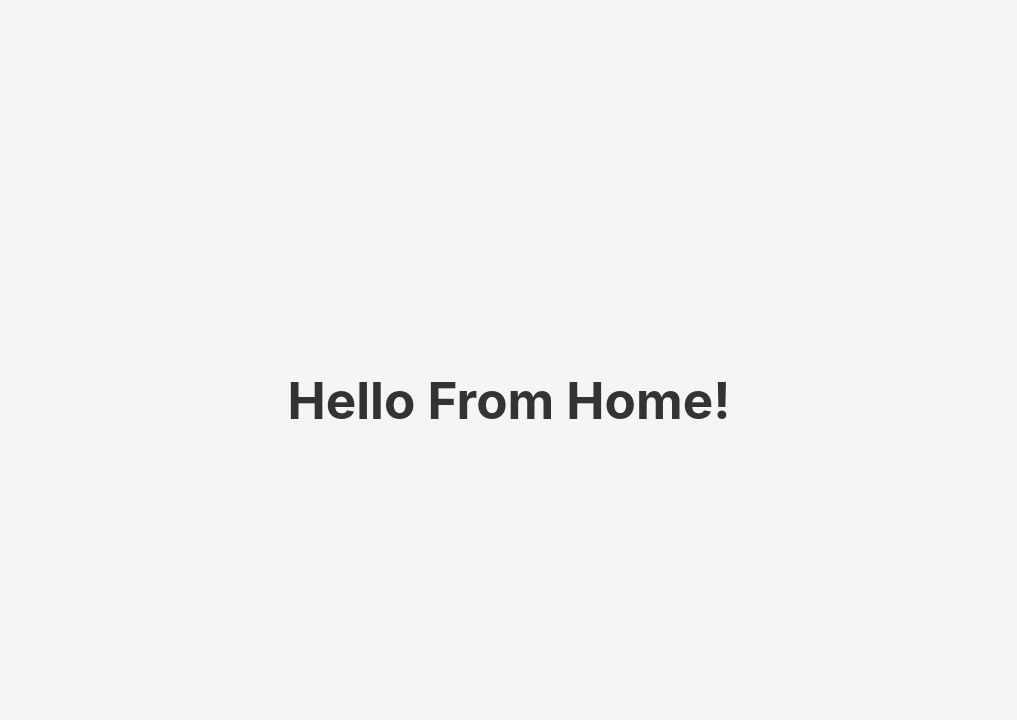
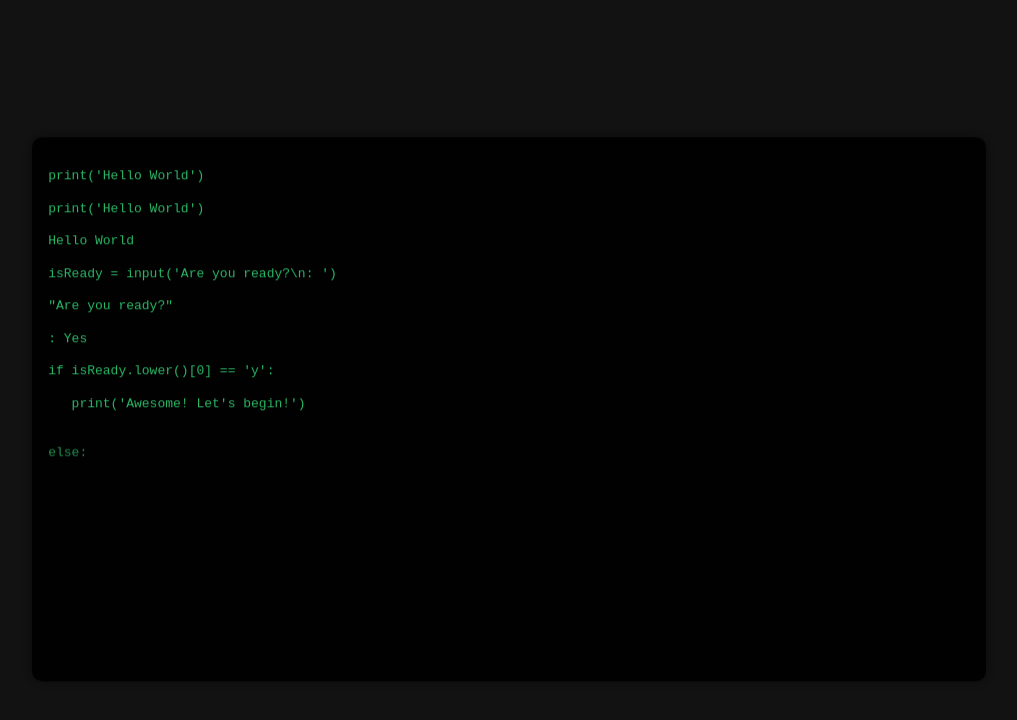
Before and after one commit to IsaiahSama/Portfolio, a React (Vite) app in the folder Isaiah_Portfolio/: page / in a window 1280 px wide. Shown: the top 720 px of the page, without its empty margins (131-1148 px from the left). Built offline with nearby package versions, Linux system fonts and the light colour scheme.

Commit message:
Created a landing page

```diff
--- a/Isaiah_Portfolio/src/app.css
+++ b/Isaiah_Portfolio/src/app.css
@@ -6,6 +6,44 @@
 }
 
 body {
-  background-color: #F5F5F5;
-  color: #333333;
+  background-color: #121212;
+  color: #E0E0E0;
+  font-family: 'Courier New', Courier, monospace;
 }
+
+.primary {
+  color: #3498DB;
+}
+
+.secondary {
+  color: #2ECC71;
+}
+
+.accent {
+  color: #F39C12;
+}
+
+.code-background {
+  background-color: #282C34;
+  color: #2ECC71;
+  padding: 10px;
+  border-radius: 5px;
+}
+
+.button {
+  background-color: #3498DB;
+  color: #FFFFFF;
+  border: none;
+  padding: 10px 20px;
+  text-align: center;
+  text-decoration: none;
+  display: inline-block;
+  font-size: 16px;
+  margin: 4px 2px;
+  cursor: pointer;
+  border-radius: 5px;
+}
+
+.button:hover {
+  background-color: #2ECC71;
+}
--- a/Isaiah_Portfolio/src/main.tsx
+++ b/Isaiah_Portfolio/src/main.tsx
@@ -3,36 +3,24 @@ import ReactDOM from 'react-dom/client'
 import './index.css'
 import './app.css'
 
-import {
-  createBrowserRouter,
-  RouterProvider
-} from "react-router-dom"
+import { BrowserRouter, Routes, Route } from 'react-router-dom'
+
 import Home from './pages/Home'
 import About from './pages/About'
 import Projects from './pages/Projects'
 import Skills from './pages/Skills'
-
-const router = createBrowserRouter([
-  {
-    path:"/",
-    element: Home()
-  },
-  {
-    path: "/about",
-    element: About()
-  },
-  {
-    path: "/projects",
-    element: Projects()
-  },
-  {
-    path: "/skills",
-    element: Skills()
-  }
-])
+import Loading from './pages/Loading'
 
 ReactDOM.createRoot(document.getElementById('root')!).render(
   <React.StrictMode>
-    <RouterProvider router={router} />
+    <BrowserRouter>
+      <Routes>
+        <Route path="/" element={<Loading />} />
+        <Route path="/home" element={<Home />} />
+        <Route path="/about" element={<About />} />
+        <Route path="/projects" element={<Projects />} />
+        <Route path="/skills" element={<Skills />} />
+      </Routes>
+    </BrowserRouter>
   </React.StrictMode>,
 )
--- /dev/null
+++ b/Isaiah_Portfolio/src/pages/Loading.css
@@ -0,0 +1,113 @@
+.loading-container {
+    display: flex;
+    justify-content: center;
+    flex-direction: column;
+    align-items: center;
+    /* background-color: #3498DB; Terminal background color */
+    width: 80vw;
+    height: 80vh;
+    z-index: 3;
+}
+
+.terminal-window {
+    opacity: 0;
+    text-align: left;
+    width: 90%;
+    max-width: 90%;
+    height: 80%;
+    max-height: 95%;
+    background-color: #000; /* Terminal background color */
+    color: #2ECC71; /* Terminal text color */
+    padding: 1em;
+    border-radius: 10px;
+    box-shadow: 0 0 10px rgba(0, 0, 0, 0.5);
+    overflow: hidden;
+    word-wrap: break-word;
+    animation: hoverUpDown 2s ease-in-out infinite, fadeIn 1.2s ease-in forwards;
+    z-index: inherit;
+}
+
+@keyframes hoverUpDown {
+    0%, 100% {
+        transform: translateY(20px);
+        opacity: 0;
+    }
+    50% {
+        transform: translateY(0);
+        opacity: 0.8;
+    }
+}
+
+@keyframes fadeIn{
+    from {
+        opacity: 0;
+    }
+
+    to  {
+        opacity: 0.9;
+    }
+}
+
+.close-terminal{
+    animation: closeTerminal 4s forwards;
+}
+
+@keyframes closeTerminal {
+    to {
+        transform: scale(0);
+        opacity: 0;
+    }
+}
+
+.loading-progress {
+    width: 100%;
+    height: 100%;
+    display: flex;
+    justify-content: center;
+    align-items: center;
+    z-index: inherit;
+}
+
+.progress-bar {
+    width: 10%;
+    height: 20px;
+    background-color: #F39C12; /* Progress bar color */
+    animation: loadingProgress 3s linear forwards;
+    z-index: inherit;
+}
+
+@keyframes loadingProgress {
+    to {
+        width: 80%;
+    }
+}
+
+.enter-button {
+    opacity: 0;
+    display: block;
+    margin: 20px auto;
+    padding: 10px 20px;
+    background-color: #F39C12; /* Button background color */
+    color: #fff; /* Button text color */
+    border: none;
+    border-radius: 5px;
+    cursor: pointer;
+    animation: fadeIn 1s ease-in forwards;
+    z-index: inherit;
+}
+
+.code-text{
+    animation: floatUp 1s ease-in-out, fadeIn 0.3s ease-in;
+    z-index: inherit;
+}
+
+@keyframes floatUp {
+    from {
+        transform: translateY(20px);
+        opacity: 0;
+    }
+    to {
+        transform: translateY(0);
+        opacity: 0.8;
+    }
+}
--- /dev/null
+++ b/Isaiah_Portfolio/src/pages/Loading.tsx
@@ -0,0 +1,62 @@
+import { useState, useEffect, useRef } from 'react';
+import { useNavigate } from 'react-router-dom';
+import './Loading.css';
+
+
+function Loading() {
+    const [currentLine, setCurrentLine] = useState(0);
+
+    const navigate = useNavigate();
+
+    const lines_of_code = [
+        "print('Hello World')",
+        "Hello World",
+        "isReady = input('Are you ready?\\n: ')",
+        "\"Are you ready?\"",
+        ": Yes",
+        "if isReady.lower()[0] == 'y':",
+        "   print('Awesome! Let\'s begin!')",
+        "else: ",
+        "   print('Unfortunate. Let's begin anyway!')",
+        "\"Awesome! Let's begin!\""
+    ]
+
+    const codeContainerRef = useRef<HTMLScriptElement>(null)
+
+    useEffect(() => {
+        const timer = setTimeout(() => {
+            if (currentLine < lines_of_code.length){
+                setCurrentLine(currentLine + 1);
+            }
+            if (currentLine == lines_of_code.length - 1){
+                setTimeout(() => {
+                    navigate("/home")
+                }, 2000)
+            }
+        }, 750)
+
+        return () => clearTimeout(timer);
+    }, [currentLine]);
+
+    useEffect(() => {
+        if (codeContainerRef.current) {
+            if (currentLine >= lines_of_code.length) return;
+            let p_node = document.createElement("p")
+            p_node.className = "code-text"
+            p_node.innerHTML = lines_of_code[currentLine]
+            codeContainerRef.current.appendChild(p_node)
+        }
+    }, [currentLine]);
+
+    return (
+        <div className="loading-container">
+            <div className="terminal-window code-background">
+                <pre>
+                    <code ref={codeContainerRef} id="codeContainer"></code>
+                </pre>
+            </div>
+        </div>
+    );
+};
+
+export default Loading
```
Also changed, not shown: 1 other file (tests, documents, lock files or other folders).
